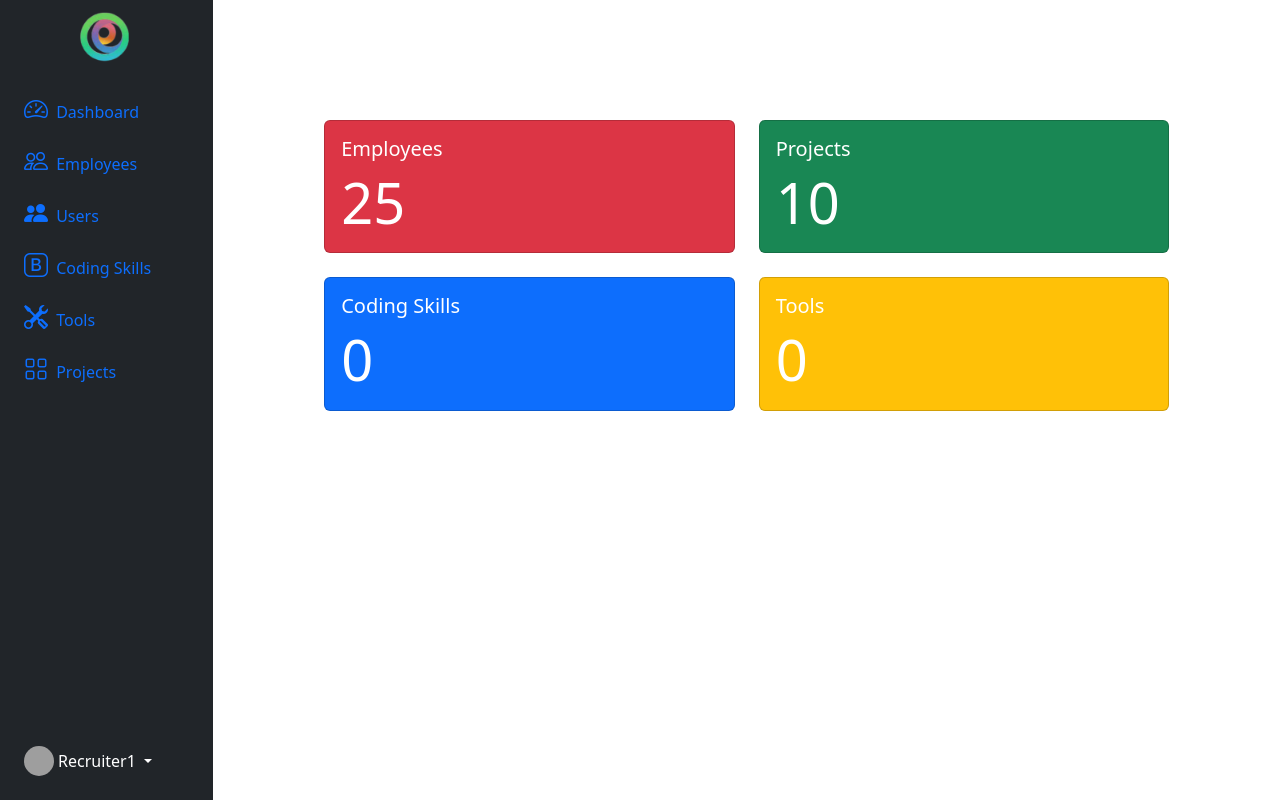
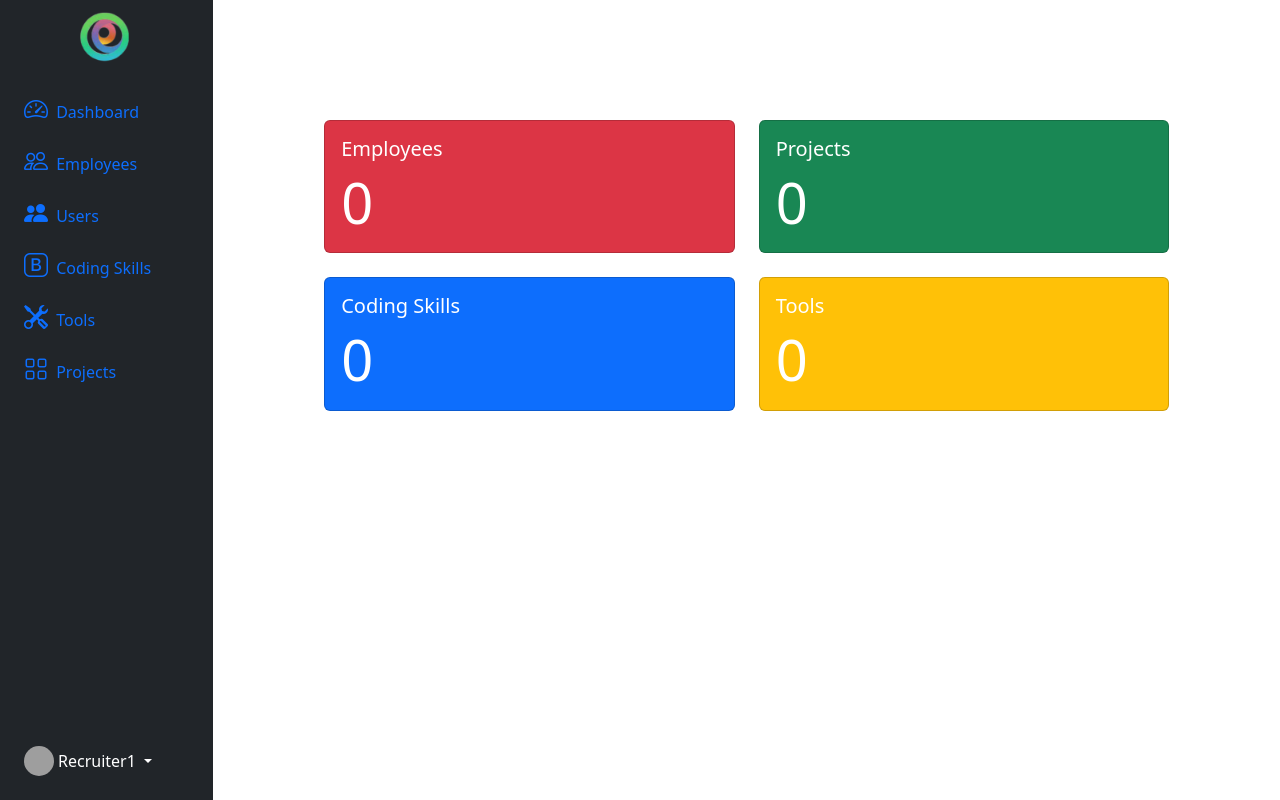
Before and after one commit to shravanjp/ResumeWorks, a Django app: page /dashboard/ in a window 1280 px wide. Run offline with Django 4.2, Linux system fonts and the light colour scheme; the visitor is signed in with stand-in values (Sample User, id 1); data that the repository does not hold is empty; grey boxes are pictures that could not be loaded.

```diff
--- a/resume_works/resume_generator/views/dashboard_view.py
+++ b/resume_works/resume_generator/views/dashboard_view.py
@@ -11,8 +11,12 @@ def home_view(request):
 def dashboard_view(request):
     coding_skills_len = len(CodingSkill.objects.filter(is_deleted=False))
     tools_len = len(Tool.objects.filter(is_deleted=False))
+    projects_len = 0
+    employees_len = 0
     context = {
         'coding_skills_len': coding_skills_len,
-        'tools_len': tools_len
+        'tools_len': tools_len,
+        'projects_len' : projects_len,
+        'employees_len' : employees_len,
     }
     return render(request,'resume_generator/dashboard.html',context)
--- a/resume_works/templates/resume_generator/dashboard.html
+++ b/resume_works/templates/resume_generator/dashboard.html
@@ -1,8 +1,5 @@
-
 {% extends 'resume_generator/base.html' %}
-
 {% block title %}Dashboard{% endblock %}
-
 {% block content %}
 
 <style>
@@ -21,7 +18,7 @@
             <div class="card bg-danger text-white mb-4">
                 <div class="card-body">
                     <h5 class="card-title font-weight-bold">Employees</h5>
-                    <p class="card-text display-4 font-weight-bold">25</p>
+                    <p class="card-text display-4 font-weight-bold">{{ employees_len }}</p>
                 </div>
             </div>
         </div>
@@ -29,7 +26,7 @@
             <div class="card bg-success text-white mb-4">
                 <div class="card-body">
                     <h5 class="card-title font-weight-bold">Projects</h5>
-                    <p class="card-text display-4 font-weight-bold">10</p>
+                    <p class="card-text display-4 font-weight-bold">{{ projects_len }}</p>
                 </div>
             </div>
         </div>
@@ -37,7 +34,7 @@
             <div class="card bg-primary text-white mb-4">
                 <div class="card-body">
                     <h5 class="card-title font-weight-bold">Coding Skills</h5>
-                    <p class="card-text display-4 font-weight-bold">{{coding_skills_len}}</p>
+                    <p class="card-text display-4 font-weight-bold">{{ coding_skills_len }}</p>
                 </div>
             </div>
         </div>
@@ -45,7 +42,7 @@
             <div class="card bg-warning text-white mb-4">
                 <div class="card-body">
                     <h5 class="card-title font-weight-bold">Tools</h5>
-                    <p class="card-text display-4 font-weight-bold">{{tools_len}}</p>
+                    <p class="card-text display-4 font-weight-bold">{{ tools_len }}</p>
                 </div>
             </div>
         </div>
```
